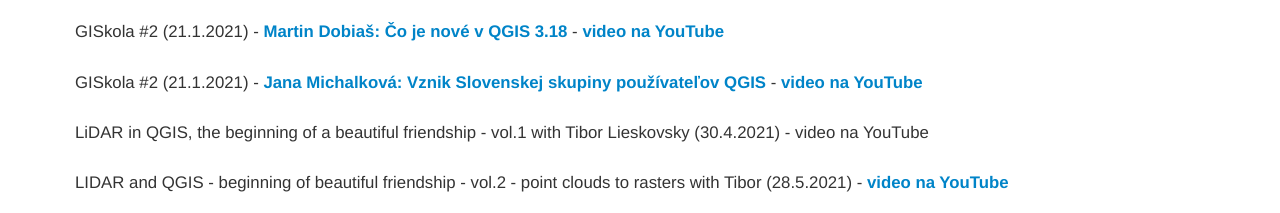
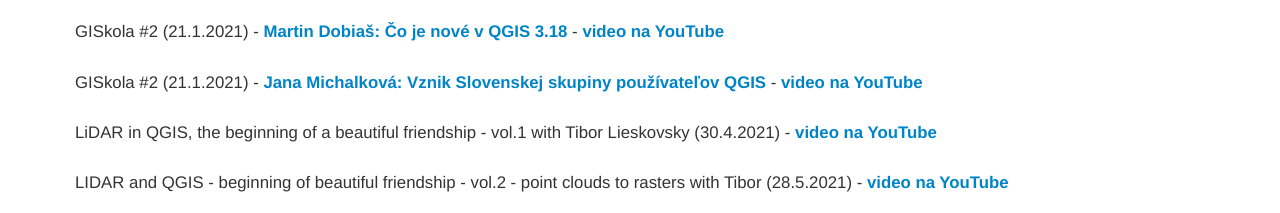
Before and after one commit to qgis-sk/qgis-sk.github.io, a plain HTML site: page index.html in a window 1280 px wide. Shown: the part 1239-1452 px from the top of the page. Drawn offline with nearby package versions, Linux system fonts and the light colour scheme.

Commit message:
Update index.html

```diff
--- a/index.html
+++ b/index.html
@@ -147,7 +147,7 @@
             </p>
 
             <p class="lead">
-            LiDAR in QGIS, the beginning of a beautiful friendship - vol.1 with Tibor Lieskovsky (30.4.2021) - <a href="https://www.youtube.com/watch?v=SsoRDfhZzm0"></a>video na YouTube</a>
+            LiDAR in QGIS, the beginning of a beautiful friendship - vol.1 with Tibor Lieskovsky (30.4.2021) - <a href="https://www.youtube.com/watch?v=SsoRDfhZzm0">video na YouTube</a>
             </p>
 
             <p class="lead">
```
